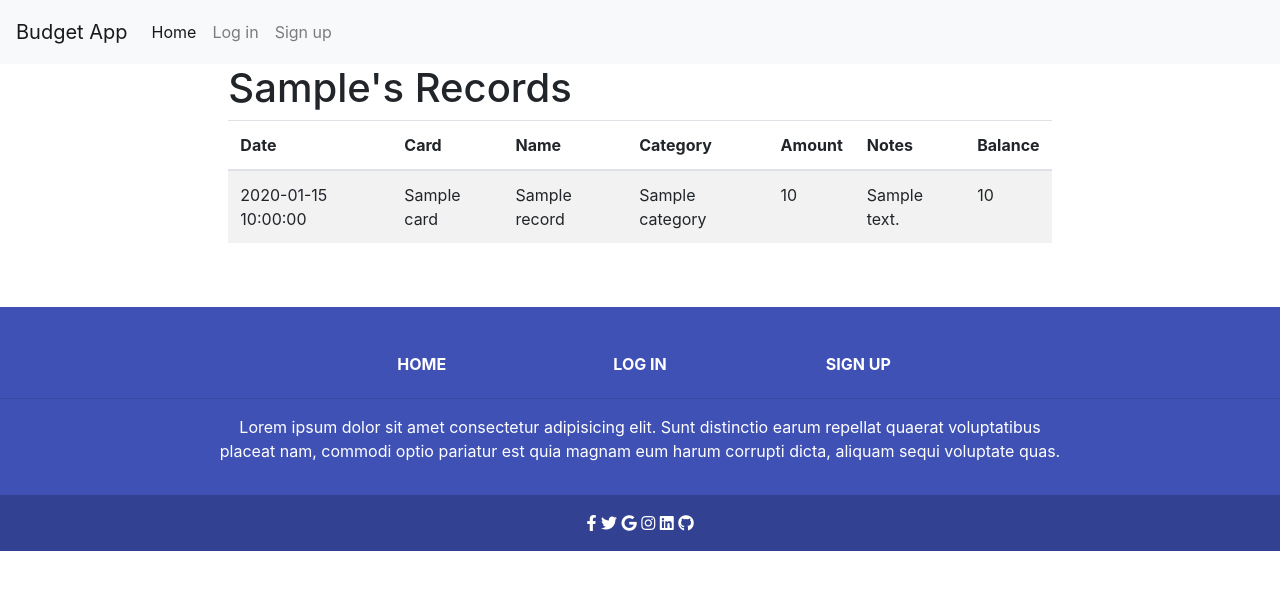
After one commit to luke2533/budget-app, a Flask app: template templates/summary.html in a window 1280 px wide. The commit adds this page. Shown: the top 590 px of the page. Run offline with Flask 2, Linux system fonts and the light colour scheme; the template is opened without the code that fills it: most values are stand-ins (such as "Sample title", 1, 10 or a date in 2020); some libraries are stand-ins or nearby versions.

Commit message:
Basic summary page structure and test file v0.3.1

```diff
--- a/app.py
+++ b/app.py
@@ -120,6 +120,18 @@ def add_record():
     return render_template("add_record.html", username=username)
 
 
+@app.route("/summary/<username>")
+def summary(username):
+    username = mongo.db.users.find_one(
+        {"username": session["user"]})["username"]
+
+    if session["user"] == username:
+        user_records = mongo.db.records.find({"username": session["user"]}
+                                             ).sort("date", 1)
+
+    return render_template("summary.html", username=username, user_records=user_records)
+
+
 if __name__ == "__main__":
     app.run(host=os.environ.get("IP"),
             port=int(os.environ.get("PORT")),
--- a/templates/add_record.html
+++ b/templates/add_record.html
@@ -22,7 +22,7 @@
                         <option value="entertainment">Entertainment</option>
                     </select>
                     <hr>
-                    <input type="number" placeholder="Amount" name="amount" id="amount" required>
+                    <input type="number" step="0.01" placeholder="Amount" name="amount" id="amount" required>
                     <hr>
                     <input type="text" placeholder="Notes" name="notes" id="notes">
                     <hr>
--- a/templates/base.html
+++ b/templates/base.html
@@ -29,7 +29,7 @@
                     {% if session.user %}
                         {% if username is not none %}
                             <a class="nav-link" href="{{ url_for('add_record') }}">Add Record</a>
-                            <a class="nav-link" href="">Budget thing</a>
+                            <a class="nav-link" href="{{ url_for('summary', username=username) }}">Summary</a>
                         {% endif %}
                         <a class="nav-link" href="{{ url_for('logout') }}">Log out</a>
                     {% else %}
--- a/templates/index.html
+++ b/templates/index.html
@@ -4,7 +4,7 @@
     <div class="container-fluid">
         <div class="row justify-content-center">
             <div class="col-4">
-                <h1></h1>
+                <h1>Home</h1>
             </div>
         </div>
     </div>
--- /dev/null
+++ b/templates/summary.html
@@ -0,0 +1,40 @@
+{% extends "base.html" %}
+{% block content %}
+
+    <div class="container-fluid">
+        <div class="row justify-content-center">
+            <div class="col-8">
+                <!-- Any future summary features will go above the  -->
+                <h1>{{ username.capitalize() }}'s Records</h1>
+                <table class="table table-striped">
+                    <thead>
+                        <tr>
+                            <th scope="col">Date</th>
+                            <th scope="col">Card</th>
+                            <th scope="col">Name</th>
+                            <th scope="col">Category</th>
+                            <th scope="col">Amount</th>
+                            <th scope="col">Notes</th>
+                            <th scope="col">Balance</th>
+                        </tr>
+                    </thead>
+
+                    <tbody>
+                        {% for record in user_records %}
+                            <tr>
+                                <td>{{ record.date }}</td>
+                                <td>{{ record.card }}</td>
+                                <td>{{ record.name }}</td>
+                                <td>{{ record.category }}</td>
+                                <td>{{ record.amount }}</td>
+                                <td>{{ record.notes }}</td>
+                                <td>{{ record.balance }}</td>
+                            </tr>
+                        {% endfor %}
+                    </tbody>
+                </table>
+            </div>
+        </div>
+    </div>
+
+{% endblock %}
```
Also changed, not shown: testing.md (added, +10 -0 lines), README.md.
